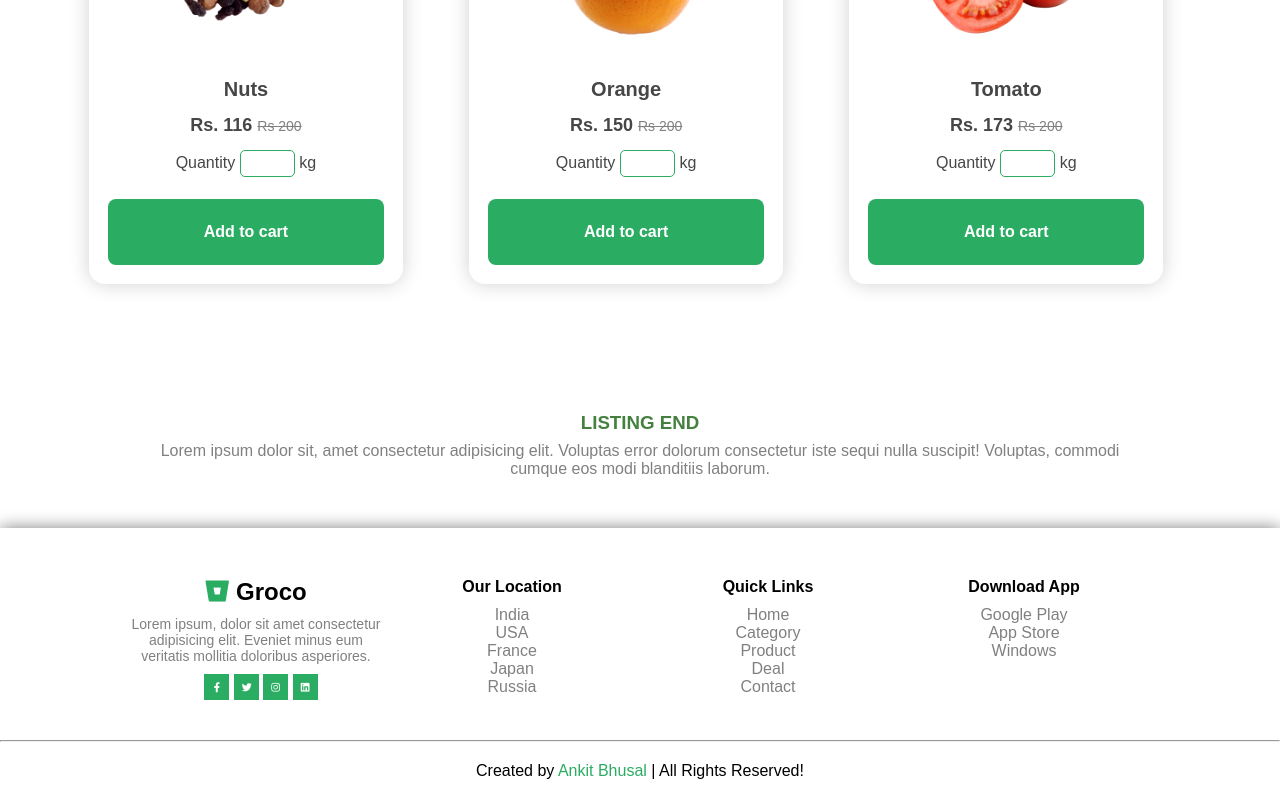
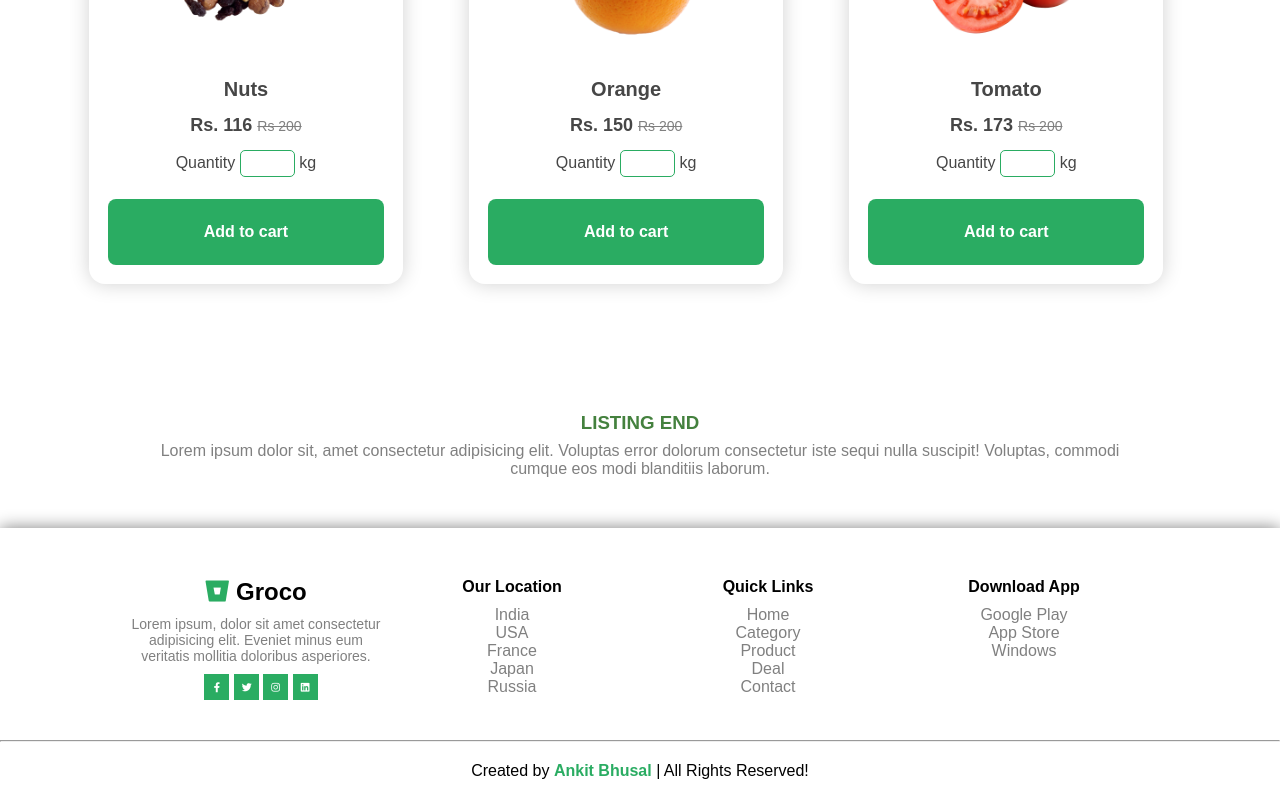
Before and after one commit to itsankitbhusal/FirstWebsite, a plain HTML site: page index.html in a window 1280 px wide. Shown: the part 1477-2277 px from the top of the page. Drawn offline with Linux system fonts and the light colour scheme.

Commit message:
first commit

```diff
--- a/index.html
+++ b/index.html
@@ -295,7 +295,7 @@
         <hr>
         <div class="copyright">
 
-            Created by <span>Ankit Bhusal</span> | All Rights Reserved! </div>
+            Created by <a target="_blank" href="https://ankitbhusal.com.np/">Ankit Bhusal</a> | All Rights Reserved! </div>
     </div>
     <!-- Footer End -->
 </body>
--- a/style.css
+++ b/style.css
@@ -369,8 +369,11 @@ hr {
     text-align: center;
 }
 
-.copyright span {
+.copyright a {
     color: var(--green);
+    font-weight: 700;
+    list-style-type: none;
+    text-decoration: none;
     cursor: pointer;
 }
 
```
